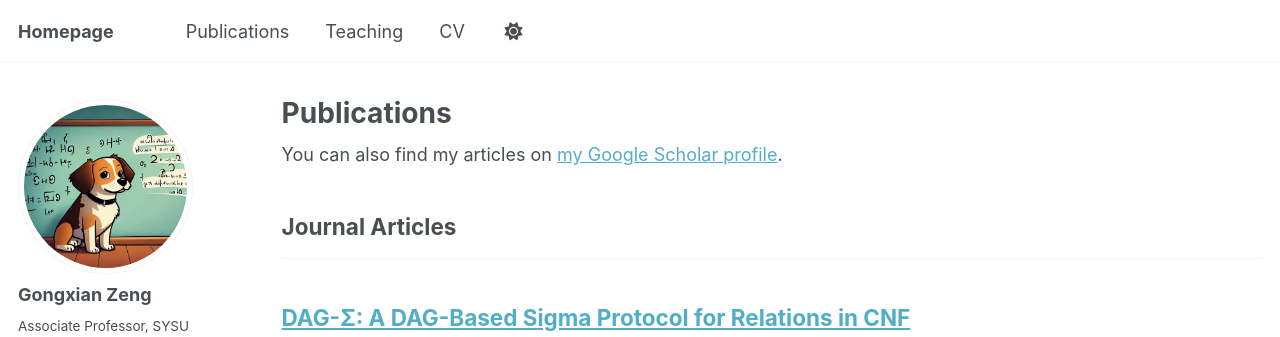
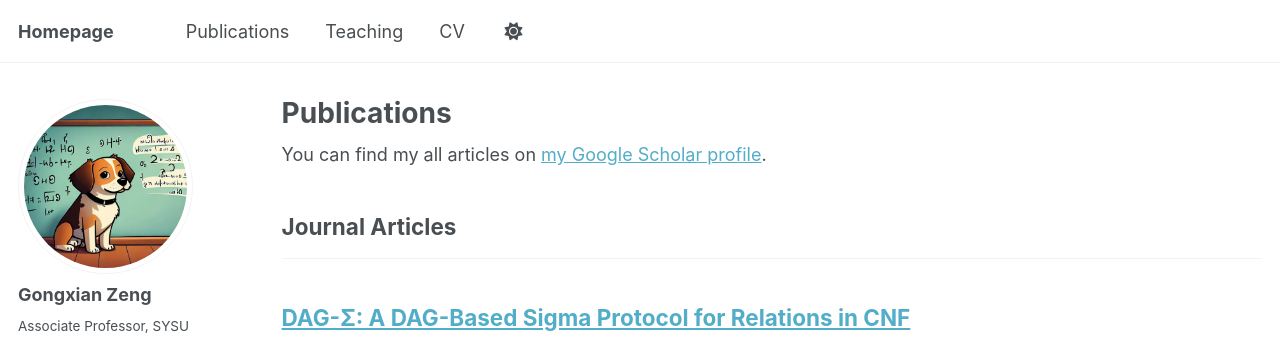
Before and after one commit to naxizgx/naxizgx.github.io, a Jekyll site: the page built from _pages/publications.html, in a window 1280 px wide and 900 px high. Shown: the top 337 px of the window. Built offline with Jekyll 4.4.1, drawn with Linux system fonts in a browser that asks for light colours; some web fonts are replaced.

Commit message:
Update publications.html

```diff
--- a/_pages/publications.html
+++ b/_pages/publications.html
@@ -6,7 +6,7 @@
 ---
 
 {% if site.author.googlescholar %}
-  <div class="wordwrap">You can also find my articles on <a href="{{site.author.googlescholar}}">my Google Scholar profile</a>.</div>
+  <div class="wordwrap">You can find my all articles on <a href="{{site.author.googlescholar}}">my Google Scholar profile</a>.</div>
 {% endif %}
 
 {% include base_path %}
```
